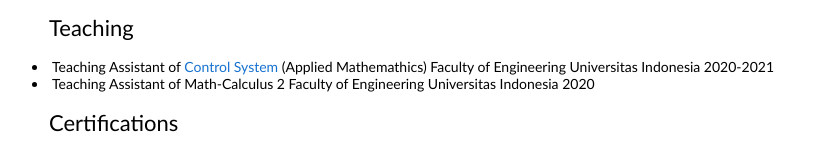
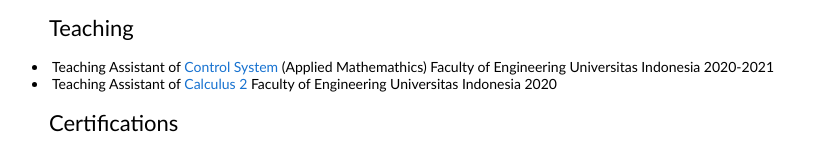
Before and after one commit to rifqiazhari/home, a plain HTML site: page index.html in a window 1280 px wide. Shown: the part 1387-1541 px from the top of the page, without its empty margins (208-1047 px from the left). Drawn offline with Linux system fonts and the light colour scheme.

Commit message:
Update index.html

```diff
--- a/index.html
+++ b/index.html
@@ -150,7 +150,7 @@
           <table style="width:100%;border:0px;border-spacing:0px;border-collapse:separate;margin-right:auto;margin-left:auto;"><tbody>
 
 		  <li> Teaching Assistant of <a href="https://mech.eng.ui.ac.id/mata-kuliah-pengendalian-sistem/">Control System</a> (Applied Mathemathics) Faculty of Engineering Universitas Indonesia 2020-2021
-		  <li> Teaching Assistant of Math-Calculus 2 Faculty of Engineering Universitas Indonesia 2020
+		  <li> Teaching Assistant of <a href="https://mech.eng.ui.ac.id/mata-kuliah-pengendalian-sistem/">Calculus 2</a> Faculty of Engineering Universitas Indonesia 2020
 
 	    </tbody></table>
 
```
